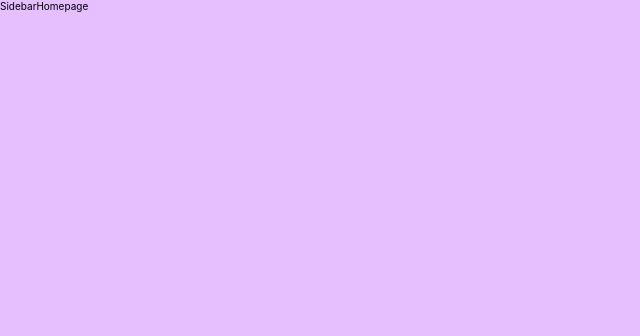
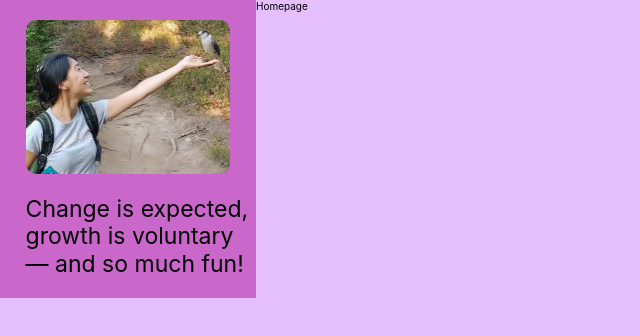
Before and after one commit to lkmarcum/Audrey-Marcum-v2, a React (Create React App) app in the folder audrey-marcum/: page / in a window 1280 px wide. Shown: the top 336 px of the page, without its empty margins (0-640 px from the left). Built offline with nearby package versions, Linux system fonts and the light colour scheme.

Commit message:
basic sidebar content added; still needs style adjustments

```diff
--- a/audrey-marcum/src/components/Sidebar.js
+++ b/audrey-marcum/src/components/Sidebar.js
@@ -1,10 +1,12 @@
 import React from "react";
 import "../styles/sidebar.scss";
+import audrey from "../audrey-marcum.jpg";
 
 const Sidebar = (props) => {
   return (
     <div className="sidebar">
-      <h1>Sidebar</h1>
+      <img src={audrey} />
+      <p>Change is expected, growth is voluntary — and so much fun!</p>
     </div>
   );
 };
--- a/audrey-marcum/src/styles/sidebar.scss
+++ b/audrey-marcum/src/styles/sidebar.scss
@@ -0,0 +1,18 @@
+.sidebar {
+  width: 20%;
+  background: #c968ca;
+  padding-bottom: 20px;
+
+  img {
+    width: 80%;
+    margin-left: 10%;
+    margin-top: 20px;
+    border-radius: 10px;
+  }
+
+  p {
+    margin-left: 10%;
+    font-size: 2.3rem;
+    margin-top: 20px;
+  }
+}
```
